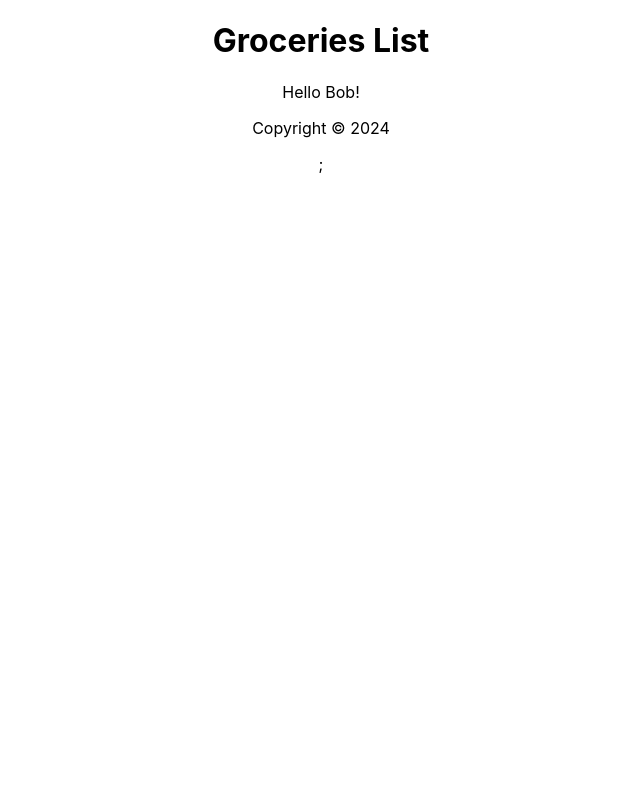
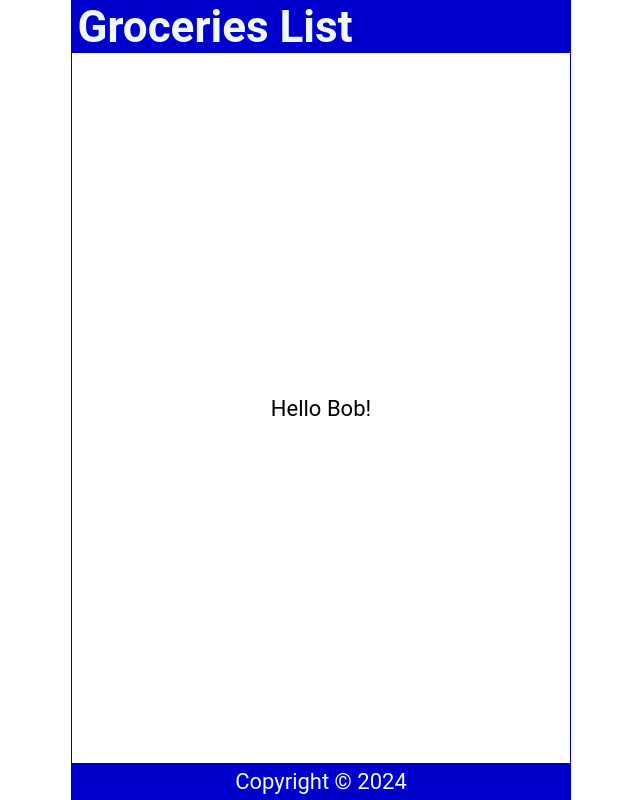
Before and after one commit to Naidan-slv/01tut, a JavaScript app: page / in a window 1280 px wide. Shown: the whole page, without its empty margins (319-959 px from the left). Built offline with nearby package versions, Linux system fonts and the light colour scheme; the HTML template or start-up script is replaced by a standard one.

Commit message:
4.Applying CSS styles

```diff
--- a/src/Footer.js
+++ b/src/Footer.js
@@ -2,7 +2,7 @@
     const today = new Date();
   return (
     <footer>
-        <p>Copyright &copy; {today.getFullYear()}</p>;
+        <p>Copyright &copy; {today.getFullYear()}</p>
     </footer>
   )
 }
--- a/src/index.css
+++ b/src/index.css
@@ -1,13 +1,59 @@
+* {
+  margin: 0;
+  padding: 0;
+  box-sizing: border-box;
+}
+
+html {
+  font-size: 22px;
+}
+
 body {
-  margin: 0;
-  font-family: -apple-system, BlinkMacSystemFont, 'Segoe UI', 'Roboto', 'Oxygen',
+  min-height: 100vh;
+  font-family: 'Roboto', 'Oxygen',
     'Ubuntu', 'Cantarell', 'Fira Sans', 'Droid Sans', 'Helvetica Neue',
     sans-serif;
   -webkit-font-smoothing: antialiased;
   -moz-osx-font-smoothing: grayscale;
 }
 
-code {
-  font-family: source-code-pro, Menlo, Monaco, Consolas, 'Courier New',
-    monospace;
+.App {
+  display: flex;
+  flex-direction: column;
+  justify-content: center;
+  align-items: center;
+  height: 100vh;
+  width: 100%;
+  max-width: 500px;
+  border: 1px solid mediumblue;
+  margin: auto;
 }
+
+header {
+  width: 100%;
+  padding: 0 0.25em;
+  background-color: mediumblue;
+  color: aliceblue;
+  display: flex;
+  justify-content: space-between;
+  align-items: center;
+}
+
+main {
+  width: 100%;
+  display: flex;
+  flex-direction: column;
+  flex-grow: 1;
+  justify-content: center;
+  align-items: center;
+  overflow-y: auto;
+}
+
+footer {
+  width: 100%;
+  padding: 0.25em;
+  background-color: mediumblue;
+  color: aliceblue;
+  display: grid;
+  place-content: center;
+}
```
Also changed, not shown: src/App.js (+0 -8 lines), src/Header.js (+3 -4 lines), src/logo.svg (deleted).
